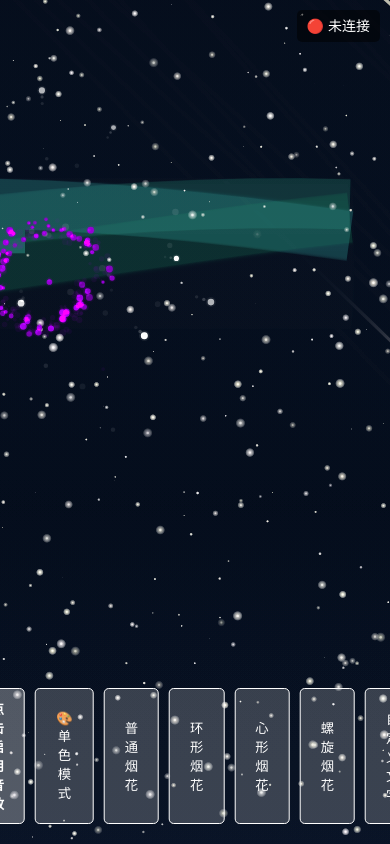
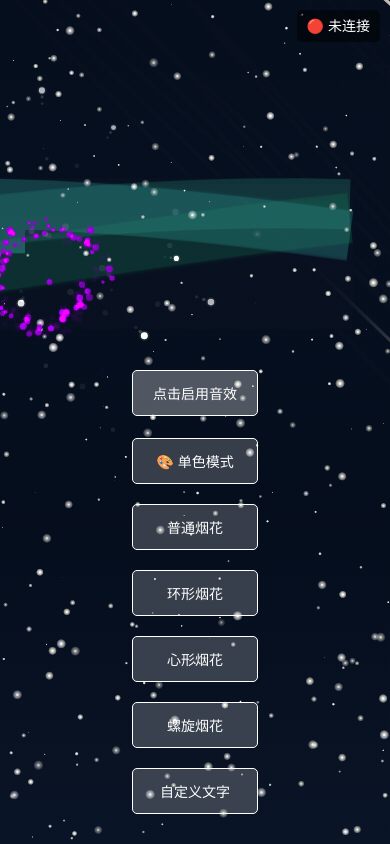
Before and after one commit to XianA-java/yanhua, a Vue app: page / in a window 390 px wide. Built offline with nearby package versions, Linux system fonts and the light colour scheme; no server answers.

Commit message:
移动端优化

```diff
--- a/src/components/Fireworks.vue
+++ b/src/components/Fireworks.vue
@@ -855,6 +855,13 @@ onBeforeUnmount(() => {
 </script>
 
 <style scoped>
+/* 媒体查询：小屏幕时调整按钮样式 */
+@media (max-width: 600px) {
+  .launch-btn {
+    padding: 8px 12px; /* 减小按钮内边距 */
+    font-size: 14px; /* 减小字体大小 */
+  }
+}
 .fireworks-container {
   position: fixed;
   top: 0;
@@ -872,23 +879,26 @@ canvas {
 }
 
 .buttons {
+  display: flex;
+  flex-direction: column; /* 垂直排列 */
   position: fixed;
   bottom: 20px;
   left: 50%;
   transform: translateX(-50%);
-  display: flex;
-  gap: 10px;
+  gap: 10px; /* 按钮间距 */
   z-index: 100;
 }
 
 .launch-btn {
-  padding: 10px 20px;
+  padding: 12px 20px; /* 默认按钮内边距 */
   background: rgba(255, 255, 255, 0.2);
   color: white;
   border: 1px solid white;
   border-radius: 5px;
   cursor: pointer;
   transition: all 0.3s ease;
+  width: 100%; /* 按钮全宽 */
+  margin-bottom: 10px; /* 按钮间距 */
 }
 
 .launch-btn:hover {
@@ -896,9 +906,13 @@ canvas {
   transform: translateY(-2px);
 }
 
+.launch-btn:active {
+  transform: scale(0.95); /* 按钮缩小效果 */
+}
+
 .sound-btn {
   background: rgba(255, 255, 255, 0.3);
-  font-weight: bold;
+  transform: translateY(-2px);
 }
 
 .text-input-container {
@@ -956,4 +970,7 @@ canvas {
 .connection-status.connected {
   background: rgba(0, 128, 0, 0.5);
 }
+.launch-btn:active {
+  transform: scale(0.95); /* 按钮缩小效果 */
+}
 </style>
```
